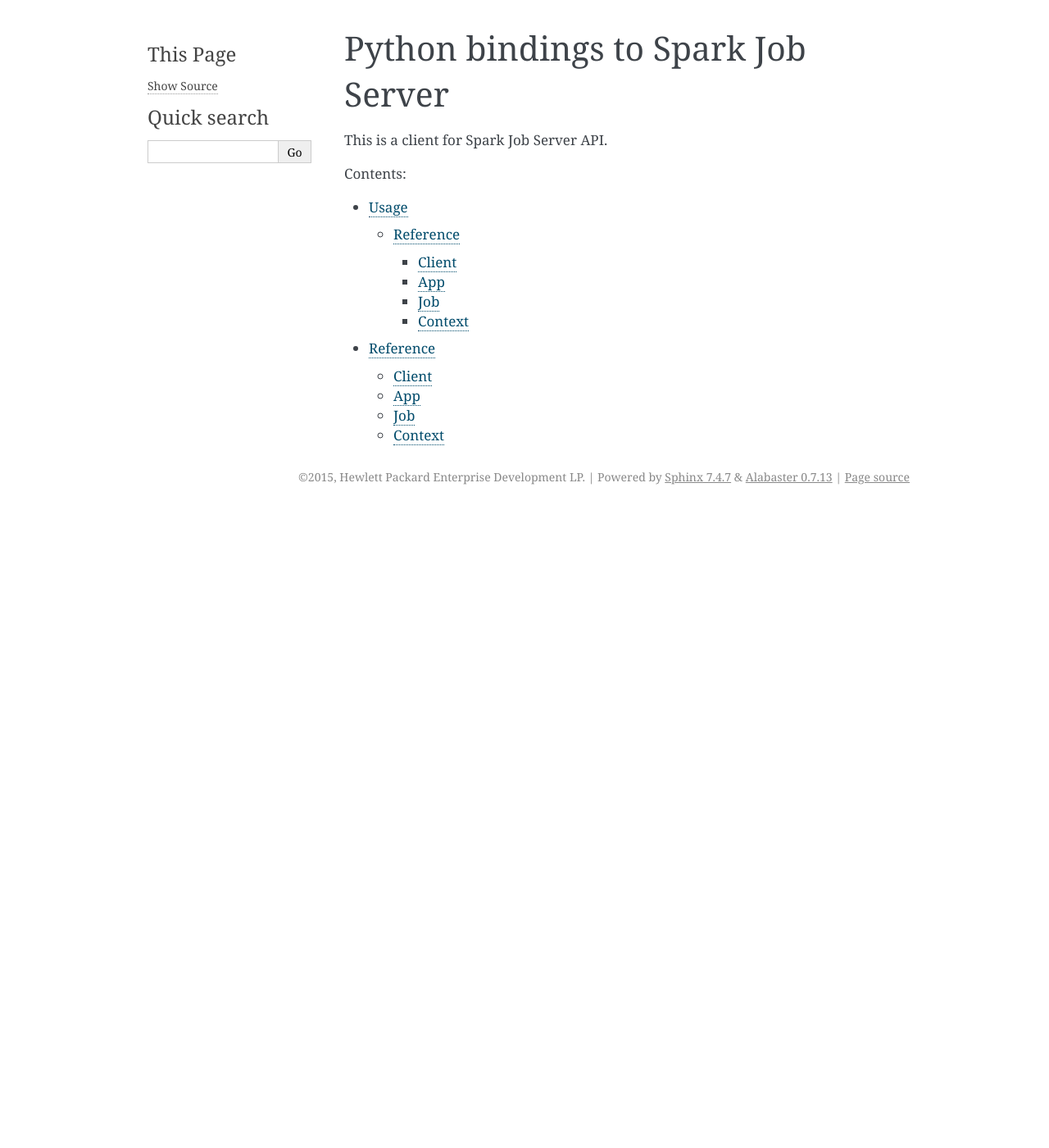
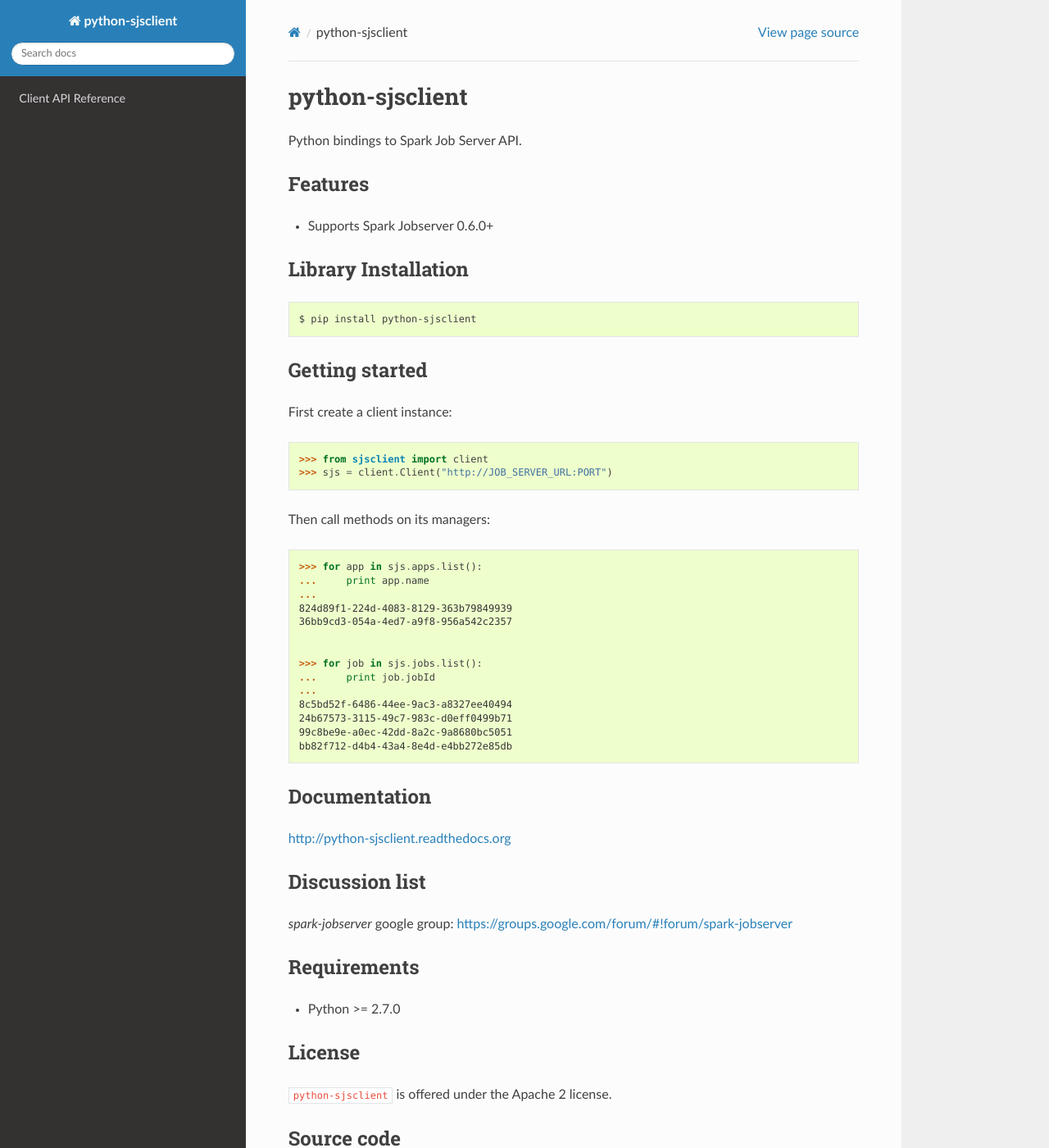
Before and after one commit to spark-jobserver/python-sjsclient, a Sphinx documentation site: the page built from doc/source/index.rst, in a window 1280 px wide and 1400 px high. Shown: the whole window at 82% size. Built offline with Sphinx 7.4.7 and the Read the Docs theme 2.0.0, drawn with Linux system fonts in a browser that asks for light colours; some of the changed text lies outside the part shown.

Commit message:
Doc updates and fixes

```diff
--- a/README.rst
+++ b/README.rst
@@ -24,6 +24,14 @@ Features
 --------
 
 - Supports Spark Jobserver 0.6.0+
+
+
+Library Installation
+--------------------
+
+::
+
+   $ pip install python-sjsclient
 
 
 Getting started
--- a/doc/source/conf.py
+++ b/doc/source/conf.py
@@ -2,6 +2,8 @@
 
 import os
 import sys
+
+import sphinx_rtd_theme
 
 sys.path.insert(0, os.path.abspath('../..'))
 # -- General configuration ----------------------------------------------------
@@ -10,7 +12,10 @@ sys.path.insert(0, os.path.abspath('../..'))
 # extensions coming with Sphinx (named 'sphinx.ext.*') or your custom ones.
 extensions = [
     'sphinx.ext.autodoc',
-    #'sphinx.ext.intersphinx',
+    'sphinx.ext.viewcode',
+    'sphinxcontrib.spelling',
+    'sphinxcontrib.newsfeed',
+    'sphinx.ext.autodoc'
 ]
 
 # autodoc generation is a bit aggressive and a nuisance when doing heavy
@@ -41,9 +46,15 @@ pygments_style = 'sphinx'
 
 # The theme to use for HTML and HTML Help pages.  Major themes that come with
 # Sphinx are currently 'default' and 'sphinxdoc'.
-# html_theme_path = ["."]
-# html_theme = '_theme'
+html_theme_path = [sphinx_rtd_theme.get_html_theme_path()]
+html_theme = 'sphinx_rtd_theme'
 # html_static_path = ['static']
+
+html_sidebars = {
+    '**': [
+        'about.html', 'navigation.html', 'searchbox.html',
+    ]
+}
 
 # Output file base name for HTML help builder.
 htmlhelp_basename = '%sdoc' % project
--- a/doc/source/index.rst
+++ b/doc/source/index.rst
@@ -1,12 +1,81 @@
-Python bindings to Spark Job Server
-===================================
+python-sjsclient
+================
 
-This is a client for Spark Job Server API.
+Python bindings to Spark Job Server API.
+
+Features
+--------
+
+- Supports Spark Jobserver 0.6.0+
+
+Library Installation
+--------------------
+
+::
+
+   $ pip install python-sjsclient
+
+Getting started
+---------------
+
+First create a client instance::
+
+    >>> from sjsclient import client
+    >>> sjs = client.Client("http://JOB_SERVER_URL:PORT")
+
+Then call methods on its managers::
+
+    >>> for app in sjs.apps.list():
+    ...     print app.name
+    ...
+    824d89f1-224d-4083-8129-363b79849939
+    36bb9cd3-054a-4ed7-a9f8-956a542c2357
+
+
+    >>> for job in sjs.jobs.list():
+    ...     print job.jobId
+    ...
+    8c5bd52f-6486-44ee-9ac3-a8327ee40494
+    24b67573-3115-49c7-983c-d0eff0499b71
+    99c8be9e-a0ec-42dd-8a2c-9a8680bc5051
+    bb82f712-d4b4-43a4-8e4d-e4bb272e85db
+
+
+Documentation
+-------------
+
+http://python-sjsclient.readthedocs.org
+
+
+Discussion list
+---------------
+
+*spark-jobserver* google group: https://groups.google.com/forum/#!forum/spark-jobserver
+
+Requirements
+------------
+
+- Python >= 2.7.0
+
+License
+-------
+
+``python-sjsclient`` is offered under the Apache 2 license.
+
+Source code
+------------
+
+The latest developer version is available in a github repository:
+https://github.com/spark-jobserver/python-sjsclient
 
 Contents:
 
 .. toctree::
-   :maxdepth: 3
+   ref/index
 
-   usage
-   ref/index
+Indices and tables
+==================
+
+* :ref:`genindex`
+* :ref:`modindex`
+* :ref:`search`
--- a/doc/source/ref/index.rst
+++ b/doc/source/ref/index.rst
@@ -1,5 +1,5 @@
-Reference
-=========
+Client API Reference
+====================
 
 .. toctree::
    :maxdepth: 2
--- a/test-requirements.txt
+++ b/test-requirements.txt
@@ -9,6 +9,10 @@ discover
 python-subunit>=0.0.18
 requests-mock>=0.6.0  # Apache-2.0
 sphinx!=1.2.0,!=1.3b1,<1.3,>=1.1.2
+sphinxcontrib-spelling
+sphinxcontrib-newsfeed
+pyenchant
+sphinx_rtd_theme
 oslosphinx>=4.0.0 # Apache-2.0
 oslotest>=1.10.0 # Apache-2.0
 testrepository>=0.0.18
```
